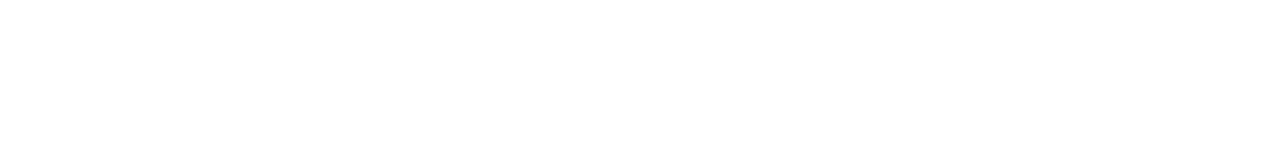
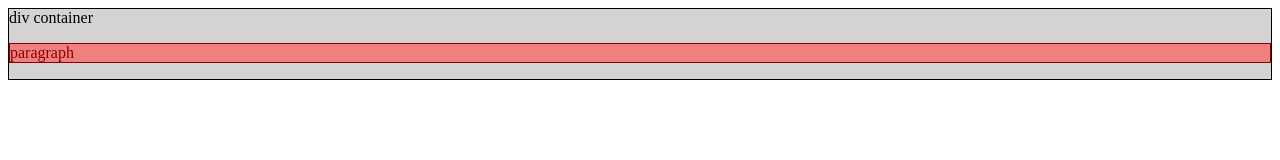
Before and after one commit to developer-2023/fs027, a plain HTML site: page index.html in a window 1280 px wide. Drawn offline with Linux system fonts and the light colour scheme.

Commit message:
Update index.html

```diff
--- a/index.html
+++ b/index.html
@@ -3,9 +3,24 @@
 <head>
     <meta charset="UTF-8">
     <meta name="viewport" content="width=device-width, initial-scale=1.0">
-    <title>Document</title>
+    <title>Containers</title>
+    <style>
+        .container {
+            border: 1px solid black;
+            background-color: lightgrey;
+        }
+        p {
+            border: 1px solid darkred;
+            background-color: lightcoral;
+            color: darkred;
+        }
+    </style>
 </head>
 <body>
-
+    <!-- Main containers article, div, section -->
+    <div class="container">
+        div container
+        <p>paragraph</p>
+    </div>
 </body>
 </html>
```
